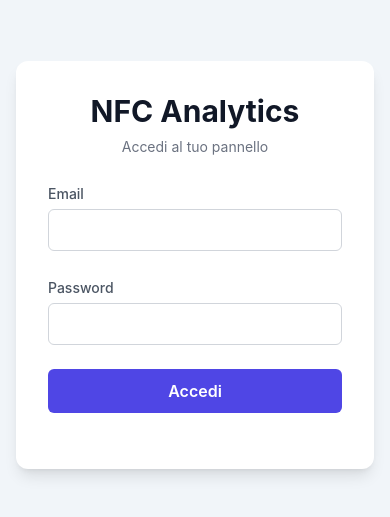
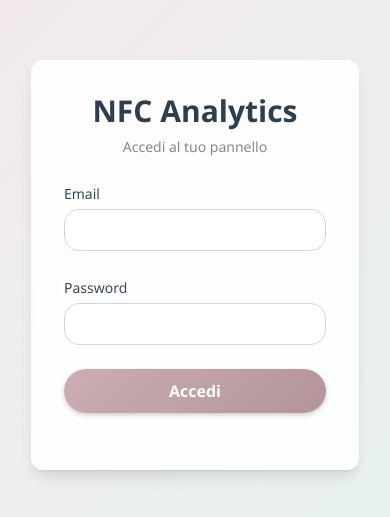
Before and after one commit to lreale4125-ux/taplinknfc, a website: page public/index.html in a window 390 px wide. Shown: the part 157-674 px from the top of the page. Drawn offline with nearby package versions, Linux system fonts and the light colour scheme; a web font is replaced by a local one.

Commit message:
Update index.html

```diff
--- a/public/index.html
+++ b/public/index.html
@@ -7,11 +7,42 @@
     <link rel="icon" type="image/png" href="/images/logoAltoTab.png">
     <script src="https://cdn.tailwindcss.com"></script>
     <style>
-        body { font-family: 'Inter', sans-serif; }
+        body {
+            font-family: 'Segoe UI', Tahoma, Geneva, Verdana, sans-serif;
+            margin: 0;
+            background: linear-gradient(135deg, #f3e8e8 0%, #e8f3f3 100%);
+            color: #333;
+            min-height: 100vh;
+            display: flex;
+            flex-direction: column;
+            justify-content: center;
+            align-items: center;
+            line-height: 1.6;
+        }
+        @media (max-width: 600px) {
+            .w-full.max-w-md {
+                margin: 10px 15px;
+                max-width: calc(100% - 30px);
+            }
+            .p-8 {
+                padding: 20px;
+            }
+            .text-3xl {
+                font-size: 1.5rem;
+            }
+            .text-sm {
+                font-size: 0.9rem;
+            }
+            input {
+                padding: 10px 15px;
+            }
+            button {
+                padding: 10px 20px;
+            }
+        }
     </style>
-    <link rel="stylesheet" href="https://rsms.me/inter/inter.css">
 </head>
-<body class="bg-slate-100">
+<body>
 <!-- Google tag (gtag.js) -->
 <script async src="https://www.googletagmanager.com/gtag/js?id=G-1CXSDL1JJ7"></script>
 <script>
@@ -22,23 +53,23 @@
   gtag('config', 'G-1CXSDL1JJ7');
 </script>
     <div class="flex items-center justify-center min-h-screen px-4">
-        <div class="w-full max-w-md p-8 space-y-6 bg-white rounded-xl shadow-lg">
+        <div class="w-full max-w-md p-8 space-y-6 bg-white rounded-xl shadow-lg" style="background: rgba(255,255,255,0.9); backdrop-filter: blur(10px); border: 1px solid rgba(255,255,255,0.2);">
             <div class="text-center">
-                <h1 class="text-3xl font-bold text-gray-900">NFC Analytics</h1>
-                <p class="mt-2 text-sm text-gray-500">Accedi al tuo pannello</p>
+                <h1 class="text-3xl font-bold text-gray-900" style="color: #2c3e50;">NFC Analytics</h1>
+                <p class="mt-2 text-sm text-gray-500" style="color: #7f8c8d;">Accedi al tuo pannello</p>
             </div>
             <form id="loginForm" class="space-y-6">
                 <div>
-                    <label for="email" class="text-sm font-medium text-gray-600">Email</label>
-                    <input type="email" id="email" required autocomplete="email" class="w-full px-4 py-2 mt-1 border border-gray-300 rounded-md focus:ring-indigo-500 focus:border-indigo-500 transition">
+                    <label for="email" class="text-sm font-medium text-gray-600" style="color: #34495e;">Email</label>
+                    <input type="email" id="email" required autocomplete="email" class="w-full px-4 py-2 mt-1 border border-gray-300 rounded-md focus:ring-indigo-500 focus:border-indigo-500 transition" style="border-radius: 15px; background: rgba(255,255,255,0.8);">
                 </div>
                 <div>
-                    <label for="password" class="text-sm font-medium text-gray-600">Password</label>
-                    <input type="password" id="password" required autocomplete="current-password" class="w-full px-4 py-2 mt-1 border border-gray-300 rounded-md focus:ring-indigo-500 focus:border-indigo-500 transition">
+                    <label for="password" class="text-sm font-medium text-gray-600" style="color: #34495e;">Password</label>
+                    <input type="password" id="password" required autocomplete="current-password" class="w-full px-4 py-2 mt-1 border border-gray-300 rounded-md focus:ring-indigo-500 focus:border-indigo-500 transition" style="border-radius: 15px; background: rgba(255,255,255,0.8);">
                 </div>
-                <button type="submit" class="w-full py-2.5 px-4 bg-indigo-600 text-white font-semibold rounded-md hover:bg-indigo-700 focus:outline-none focus:ring-2 focus:ring-offset-2 focus:ring-indigo-500 transition">Accedi</button>
+                <button type="submit" class="w-full py-2.5 px-4 bg-indigo-600 text-white font-semibold rounded-md hover:bg-indigo-700 focus:outline-none focus:ring-2 focus:ring-offset-2 focus:ring-indigo-500 transition" style="background: linear-gradient(135deg, #caaeb3 0%, #b49499 100%); border-radius: 25px; box-shadow: 0 2px 5px rgba(0,0,0,0.2); transition: all 0.3s ease;">Accedi</button>
             </form>
-            <p id="loginMessage" class="text-center text-sm text-red-600"></p>
+            <p id="loginMessage" class="text-center text-sm text-red-600" style="color: #e74c3c;"></p>
         </div>
     </div>
 
```
